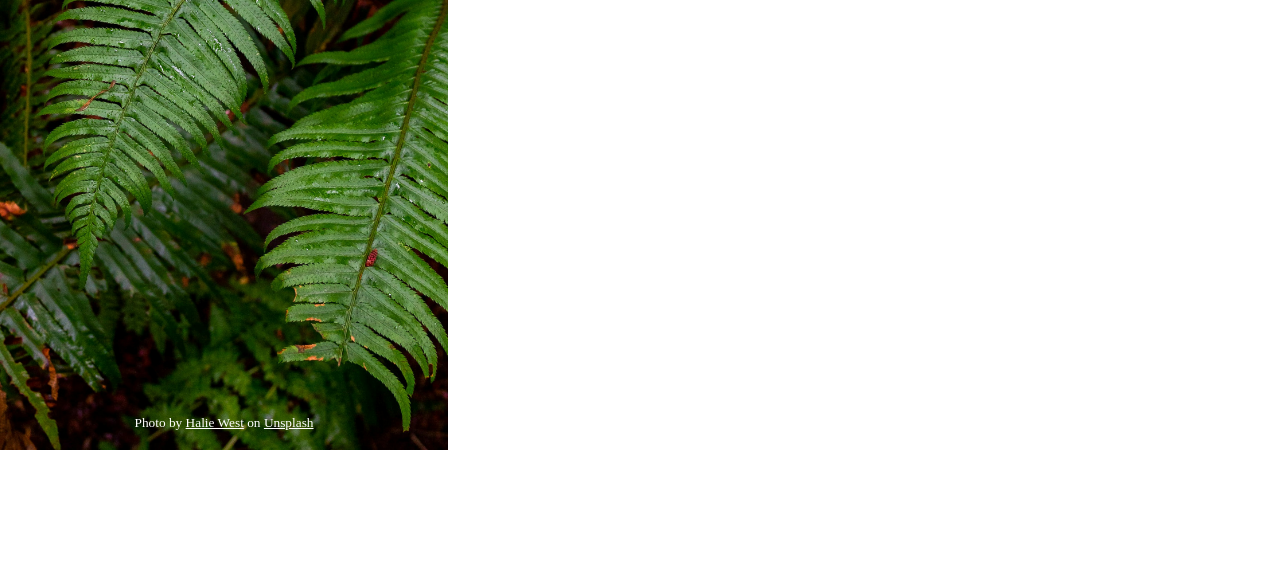
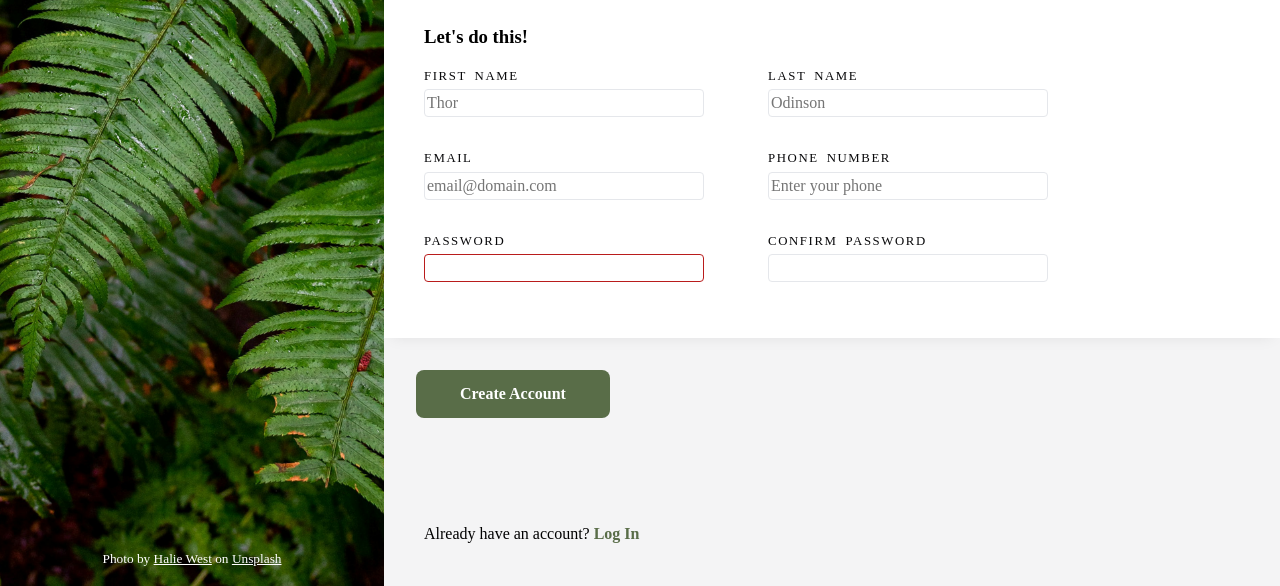
Before and after one commit to a-sortan/odin-sign-up-form, a plain HTML site: page index.html in a window 1280 px wide. Shown: the part 350-936 px from the top of the page. Before the commit the page ends 800 px from the top, so only its background shows below. Drawn offline with Linux system fonts and the light colour scheme.

Commit message:
Create and style form

```diff
--- a/index.html
+++ b/index.html
@@ -8,17 +8,61 @@
   <link rel="stylesheet" href="style.css">
 </head>
 <body>
+  <section>
     <aside>
       <div class="logo">
         <img class="logo-img" src="./odin-lined.png" alt="odin drawing" width="100">
         <h1>odin</h1>
       </div>
-
       <figure>
         <img src="./halie-west-25xggax4bSA-unsplash.jpg" alt="Fern plant in close up photography" >
-    <figcaption><small>Photo by <a href="https://unsplash.com/@haliewestphoto?utm_content=creditCopyText&utm_medium=referral&utm_source=unsplash">Halie West</a> on <a href="https://unsplash.com/photos/green-leaf-plant-in-close-up-photography-25xggax4bSA?utm_content=creditCopyText&utm_medium=referral&utm_source=unsplash">Unsplash</a></small></figcaption>
+        <figcaption><small>Photo by <a class="attribution" href="https://unsplash.com/@haliewestphoto?utm_content=creditCopyText&utm_medium=referral&utm_source=unsplash">Halie West</a> on <a class="attribution" href="https://unsplash.com/photos/green-leaf-plant-in-close-up-photography-25xggax4bSA?utm_content=creditCopyText&utm_medium=referral&utm_source=unsplash">Unsplash</a></small></figcaption>
       </figure>
     </aside>
+    <main>
+      <div>
+        <p>This is not a real online service! You know you need something like this in your life to help you realize your deepest dreams. Sign up <em>now</em> to get you started.</p>
+        <p>You <em>know</em> you want to.</p>
+      </div>
+      <form action="">
+        <div>
+          <h3>Let's do this!</h3>
+          <div>
+            <p>
+              <label for="first_name" >First Name</label>
+              <input type="text" id="first_name" name="first_name" placeholder="Thor">
+            </p>
+            <p>
+              <label for="last_name" >Last Name</label>
+              <input type="text" id="last_name" name="last_name" placeholder="Odinson">
+            </p>
+            <p>
+              <label for="email" >email</label>
+              <input type="email" id="email" name="email" placeholder="email@domain.com">
+            </p>
+            <p>
+              <label for="phone" >Phone number</label>
+              <input type="tel" id="phone" name="phone" placeholder="Enter your phone">
+            </p>
+            <p>
+              <label for="password" >Password</label>
+              <input required type="password" id="password" name="password">
+            </p>
+            <p>
+              <label for="confirm_password
+              confirm_password" >Confirm Password</label>
+              <input type="password" id="confirm_password" name="confirm_password">
+            </p>
+          </div>
+        </div>
+
+        <button>Create Account</button>
+      </form>
+      <div>
+        <p>Already have an account? <a id="login" href="#">Log In</a></p>
+      </div>
+    </main>
+  </section>
 
 </body>
 </html>
--- a/style.css
+++ b/style.css
@@ -3,16 +3,27 @@
   src: url(./Norse-Bold.otf);
 }
 
+:root {
+  --primary: #596D48;
+  --red: #b91c1c;
+}
+
+section {
+  display: flex;
+  width: 100%;
+  height: 100%;
+}
+
 aside {
-  /* background-color: aquamarine; */
-  width: 35vw;
+  flex-basis: 30%;
+  position: relative;
 }
 
 .logo {
   background-color: rgba(0, 0, 0, 0.5);
   position: absolute;
   top: 25vh;
-  width: 35vw;
+  width: 100%;
   display: flex;
   justify-content: center;
   align-items: center;
@@ -28,7 +39,8 @@ aside {
 
 figure {
   overflow: hidden;
-  height: 100vh;
+  min-height: 100vh;
+  height: 100%;
   width: 100%;
   display: flex;
   flex-direction: column;
@@ -46,6 +58,83 @@ figcaption {
   text-align: center;
 }
 
-a {
+a#login {
+  color: var(--primary);
+  font-weight: bold;
+  text-decoration: none;
+}
+
+.attribution {
   color: white;
 }
+
+main {
+  flex-basis: 70%;
+  display: flex;
+  flex-direction: column;
+  justify-content: center;
+  gap: 32px;
+  background-color: #f4f4f5;
+}
+
+main > div {
+  padding: 40px;
+  min-width: 800px;
+}
+
+main div:first-child> p {
+  font-size: 1.4rem;
+  font-weight: bold;
+  max-width: 800px;
+  margin: 40px 0;
+}
+
+form > div {
+  padding: 40px;
+  background-color: white;
+  box-shadow: 0px 6px 15px -8px rgba(0,0,0,0.1);
+}
+
+form label {
+  text-transform: uppercase;
+  letter-spacing: 0.1rem;
+  word-spacing: 0.2rem;
+  color: #09090b;
+  font-size: 0.8rem;
+}
+
+form input {
+  border: 1px solid#E5E7EB;
+  border-radius: 4px;
+  color: #09090b;
+}
+
+form div div {
+  max-width: 800px;
+  display: flex;
+  flex-wrap: wrap;
+  justify-content: flex-start;
+  column-gap: 64px;
+}
+
+form div p {
+  flex-basis: 35%;
+  display: flex;
+  flex-direction: column;
+  row-gap: 0.2rem;
+  padding: 16px 0;
+}
+
+form button {
+  margin: 32px;
+  background-color: var(--primary);
+  padding: 12px 44px;
+  color: white;
+  border-radius: 8px;
+  border: none;
+  font-weight: bold;
+}
+
+input[type="password"]:invalid {
+  border-color: var(--red);
+}
```
Lines whose indentation alone changed are shown as unchanged.
